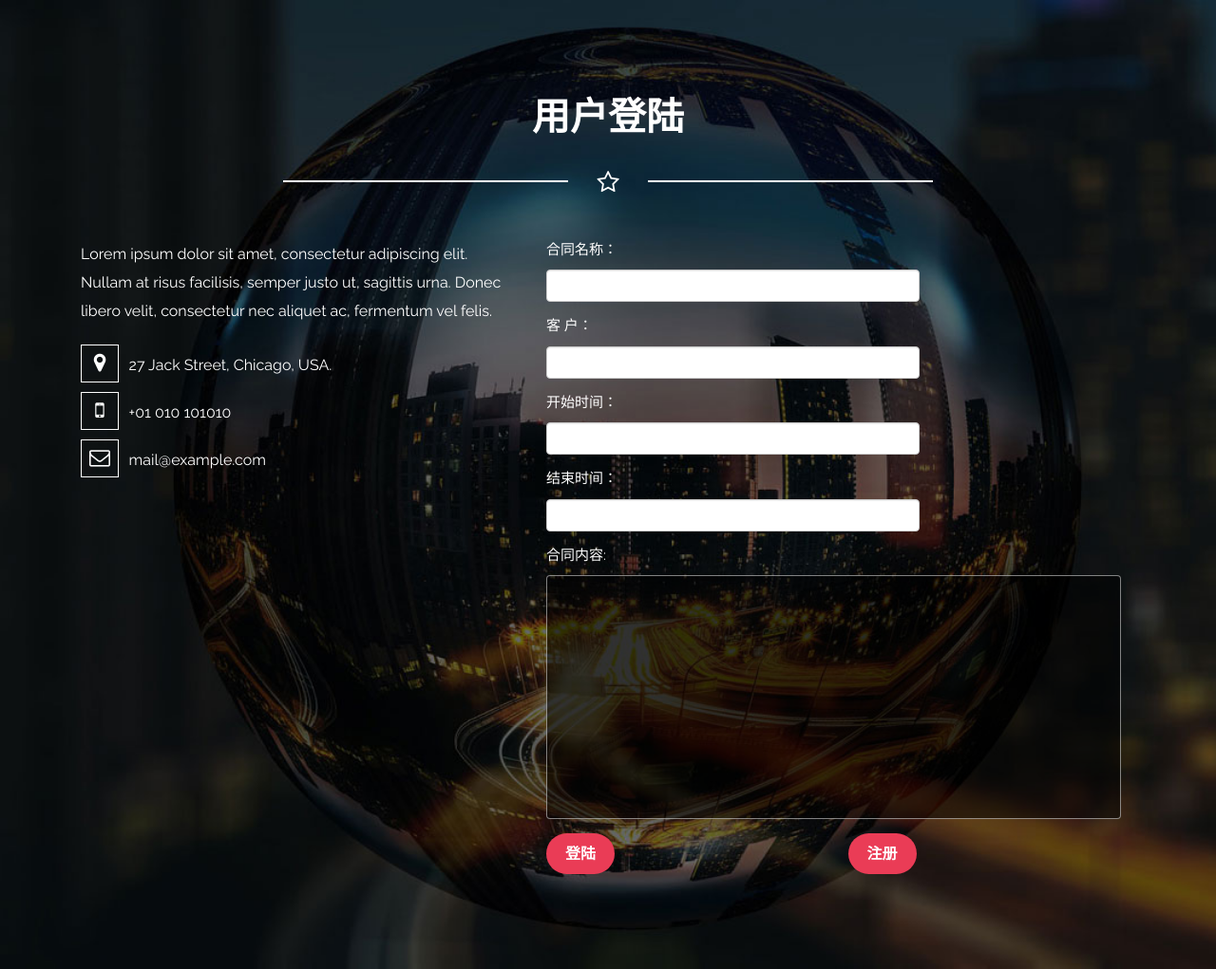
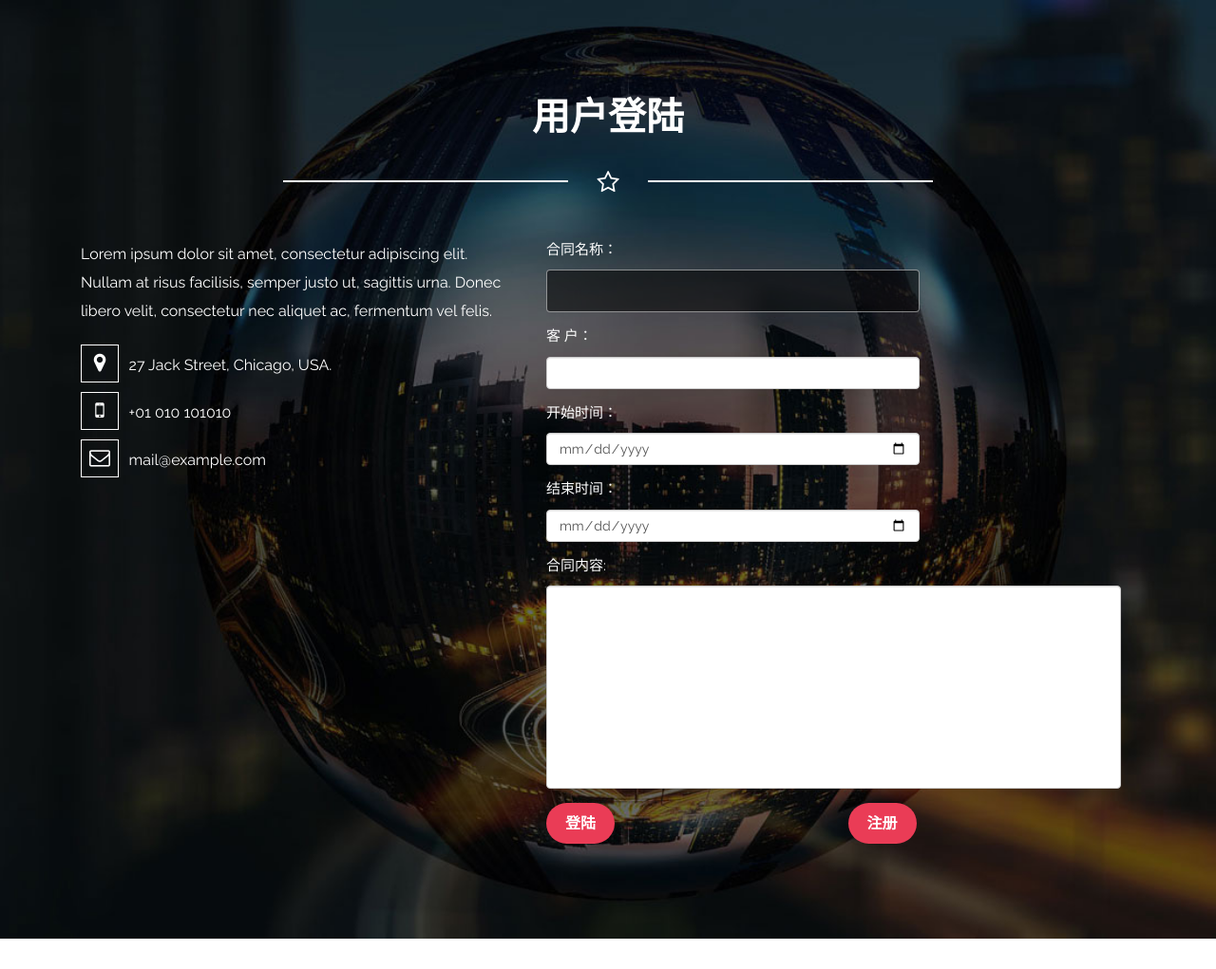
Before and after one commit to SeulYoung/ContractManagement, a Django app: page /DraftingContract.html in a window 1280 px wide. Shown: the whole page at 95% size. After the commit the page ends 989 px from the top, so only its background shows below. Run offline with Django 3.2, Linux system fonts and the light colour scheme; some libraries are stand-ins or nearby versions; some web fonts are replaced.

Commit message:
date格式

```diff
--- a/templates/DraftingContract.html
+++ b/templates/DraftingContract.html
@@ -58,7 +58,7 @@
 						<div class="control-group form-group">
 							<div class="controls">
 								<label>合同名称：</label>
-								<input type="text" class="form-control" id="username" name="username" required data-validation-required-message="Please enter your name.">
+								<input type="text" class="form-control" id="name" name="name">
 								<p class="help-block"></p>
 							</div>
 						</div>
@@ -66,8 +66,8 @@
 					<div class="col-lg-8 col-md-8 col-sm-8">
 						<div class="control-group form-group">
 							<div class="controls">
-								<label>客  户：</label>
-								<input type="text" class="form-control" id="username" name="username" required data-validation-required-message="Please enter your name.">
+								<label>客 户：</label>
+								<input type="text" class="form-control" id="customer" name="customer">
 								<p class="help-block"></p>
 							</div>
 						</div>
@@ -76,7 +76,7 @@
 						<div class="control-group form-group">
 							<div class="controls">
 								<label>开始时间：</label>
-								<input type="text" class="form-control" id="username" name="username" required data-validation-required-message="Please enter your name.">
+								<input type="date" class="form-control" id="beginTime" name="beginTime">
 								<p class="help-block"></p>
 							</div>
 						</div>
@@ -85,7 +85,7 @@
 						<div class="control-group form-group">
 							<div class="controls">
 								<label>结束时间：</label>
-								<input type="text" class="form-control" id="username" name="username" required data-validation-required-message="Please enter your name.">
+								<input type="date" class="form-control" id="endTime" name="endTime">
 								<p class="help-block"></p>
 							</div>
 						</div>
@@ -95,16 +95,15 @@
 						<div class="control-group form-group">
 							<div class="controls">
 								<label>合同内容:</label>
-								<textarea rows="10" cols="100" class="form-control" id="message" required data-validation-required-message="Please enter your message"
-								 maxlength="999" style="resize:none"></textarea>
+								<textarea rows="10" cols="100" class="form-control" id="content" name="content" maxlength="999" style="resize:none"></textarea>
 							</div>
 						</div>
 					</div>
 					{% for field in form %}
-						{{ field.errors }}
-						{% if field.help_text %}
-							<p class="help">{{ field.help_text|safe }}</p>
-						{% endif %}
+					{{ field.errors }}
+					{% if field.help_text %}
+					<p class="help">{{ field.help_text|safe }}</p>
+					{% endif %}
 					{% endfor %}
 					<!-- For success/fail messages -->
 					<div class="col-lg-6 col-md-6 col-sm-6">
```
